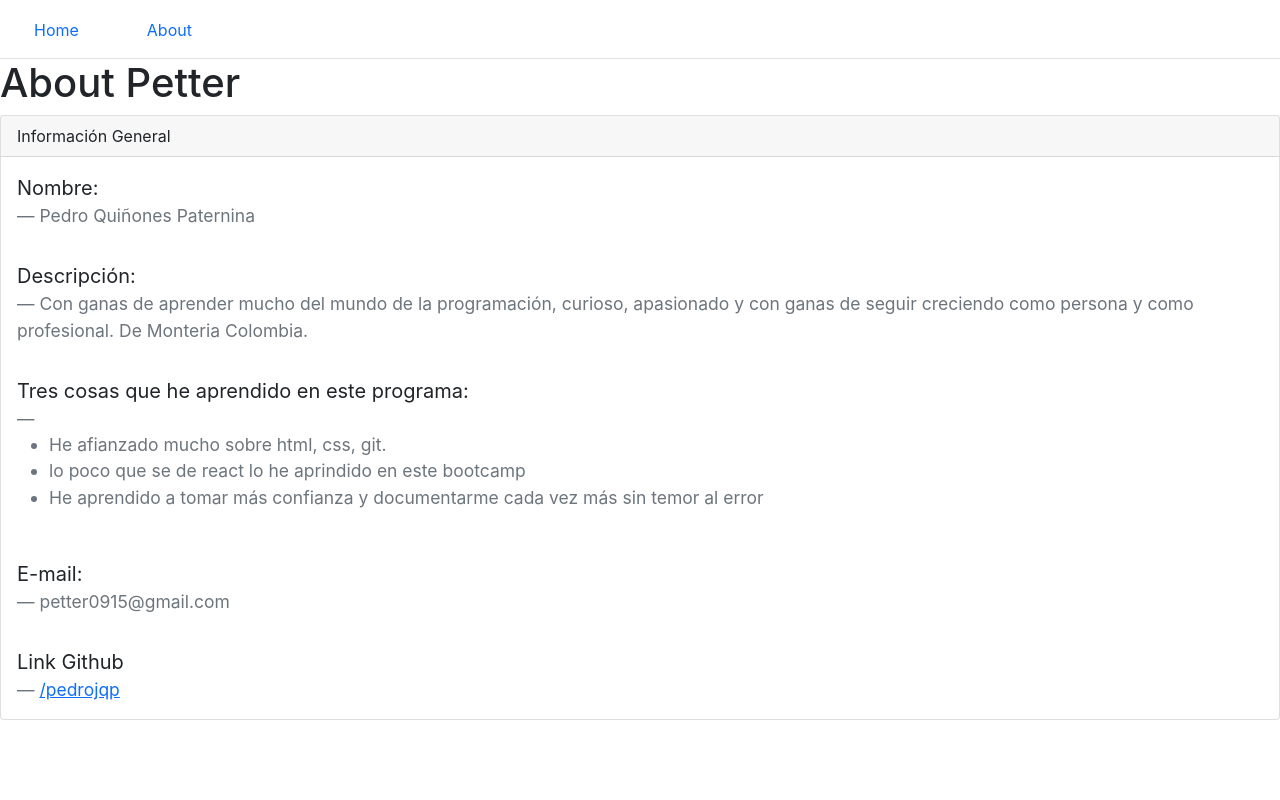
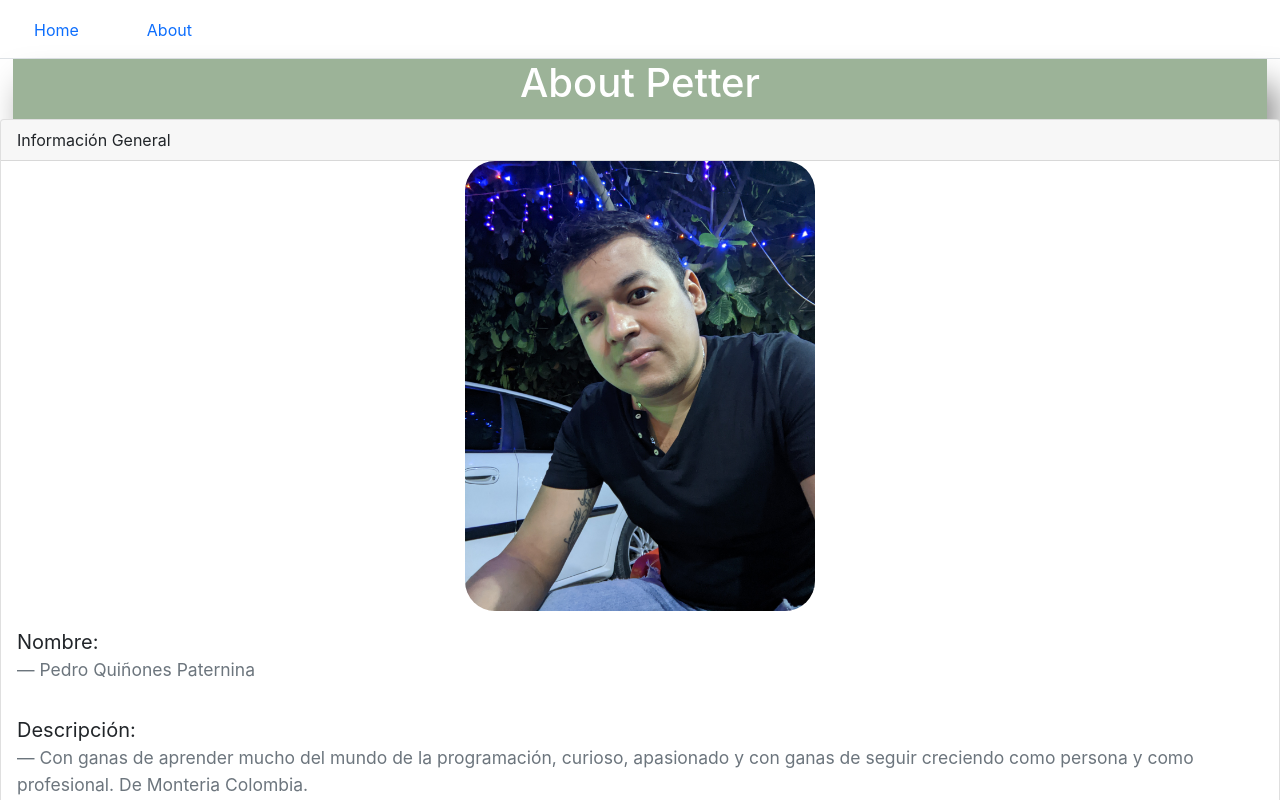
Before and after one commit to DevPetter/MisionModule3, a React (Create React App) app: page /about in a window 1280 px wide. Shown: the top 800 px of the page. Built offline with nearby package versions, Linux system fonts and the light colour scheme.

Commit message:
Ajustes imagen estilos about petter

```diff
--- a/public/index.html
+++ b/public/index.html
@@ -24,7 +24,7 @@
       work correctly both with client-side routing and a non-root public URL.
       Learn how to configure a non-root public URL by running `npm run build`.
     -->
-    <title>React App</title>
+    <title>Proyecto Uno Reto Modulo 3</title>
   </head>
   <body>
     <noscript>You need to enable JavaScript to run this app.</noscript>
--- /dev/null
+++ b/src/assets/images.jsx
@@ -0,0 +1,6 @@
+
+import pedro from "../assets/img/pedro.jpg"
+
+export default {
+    "pedro": pedro
+}
--- a/src/pages/About.jsx
+++ b/src/pages/About.jsx
@@ -1,12 +1,16 @@
-import React from 'react'
-import { Card } from "react-bootstrap";
+import React from "react"
+import { Card } from "react-bootstrap"
+import images from "../assets/images.jsx"
+import "../style/AboutStyle.css"
 
 export const About = () => {
   return (
     <div>
-          <h1>About Petter</h1>
+      <h1 className="title">About Petter</h1>
+
       <Card>
         <Card.Header>Información General</Card.Header>
+        <img src={images.pedro} width={350} height={450} alt="Foto presentación personal"/>
         <Card.Body>
           <blockquote className="blockquote mb-0">
             <p>Nombre:</p>
@@ -33,20 +37,22 @@ export const About = () => {
             <footer className="blockquote-footer">
               <ul>
                 <li>He afianzado mucho sobre html, css, git.</li>
-                      <li>lo poco que se de react lo he aprindido en este bootcamp</li>
-                      <li>He aprendido a tomar más confianza y documentarme cada vez más sin temor al error</li>
+                <li>
+                  lo poco que se de react lo he aprendido en este bootcamp
+                </li>
+                <li>
+                  He aprendido a tomar más confianza y documentarme cada vez más
+                  sin temor al error
+                </li>
               </ul>
             </footer>
           </blockquote>
         </Card.Body>
 
-
         <Card.Body>
           <blockquote className="blockquote mb-0">
             <p>E-mail:</p>
-                <footer className="blockquote-footer">
-                    petter0915@gmail.com
-                </footer>
+            <footer className="blockquote-footer">petter0915@gmail.com</footer>
           </blockquote>
         </Card.Body>
 
@@ -58,7 +64,6 @@ export const About = () => {
             </footer>
           </blockquote>
         </Card.Body>
-
       </Card>
     </div>
   )
--- a/src/pages/Home.jsx
+++ b/src/pages/Home.jsx
@@ -15,6 +15,7 @@ export const Home = () => {
     return (
       <>
           <h1>PRODUCTS</h1>
+
           <hr></hr>
           {users.map(({id, title, description, image})=>(
               <HomeCard key={id}  title={title} description={description} image={image}/>
--- /dev/null
+++ b/src/style/AboutStyle.css
@@ -0,0 +1,14 @@
+img{
+    border-radius: 30px;
+    margin:auto;
+}
+
+.title{
+    text-align: center;
+    background: #9cb398;
+    box-shadow: 10px 25px 34px -2px rgba(0,0,0,0.51);
+    color: white;
+    width: 98%;
+    height: 60px;
+    margin: auto;
+}
```
Also changed, not shown: src/assets/img/pedro.jpg (added). Lines whose indentation alone changed are shown as unchanged.
